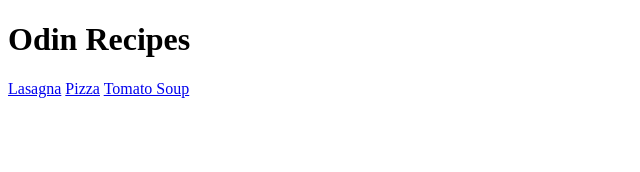
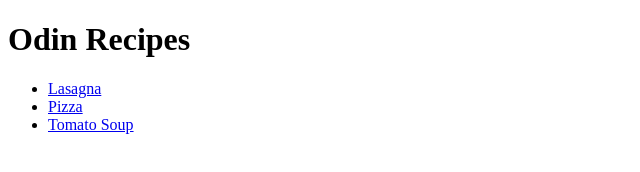
Before and after one commit to Mr-Sanki/odin-recipes, a plain HTML site: page index.html in a window 1280 px wide. Shown: the whole page, without its empty margins (0-640 px from the left). Drawn offline with Linux system fonts and the light colour scheme.

```diff
--- a/index.html
+++ b/index.html
@@ -7,8 +7,10 @@
 </head>
 <body>
     <h1>Odin Recipes</h1>
-    <a href="recipes/lasagna.html">Lasagna</a>
-    <a href="recipes/pizza.html">Pizza</a>
-    <a href="recipes/tomato-soup.html">Tomato Soup</a>
+       <ul>
+        <li><a href="recipes/lasagna.html">Lasagna</a></li>
+        <li><a href="recipes/pizza.html">Pizza</a></li>
+        <li><a href="recipes/tomato-soup.html">Tomato Soup</a></li>
+       </ul>
 </body>
 </html>
```
Also changed, not shown: recipes/lasagna.html (+1 -0 lines), recipes/pizza.html (+1 -0 lines), recipes/tomato-soup.html (+1 -0 lines).
